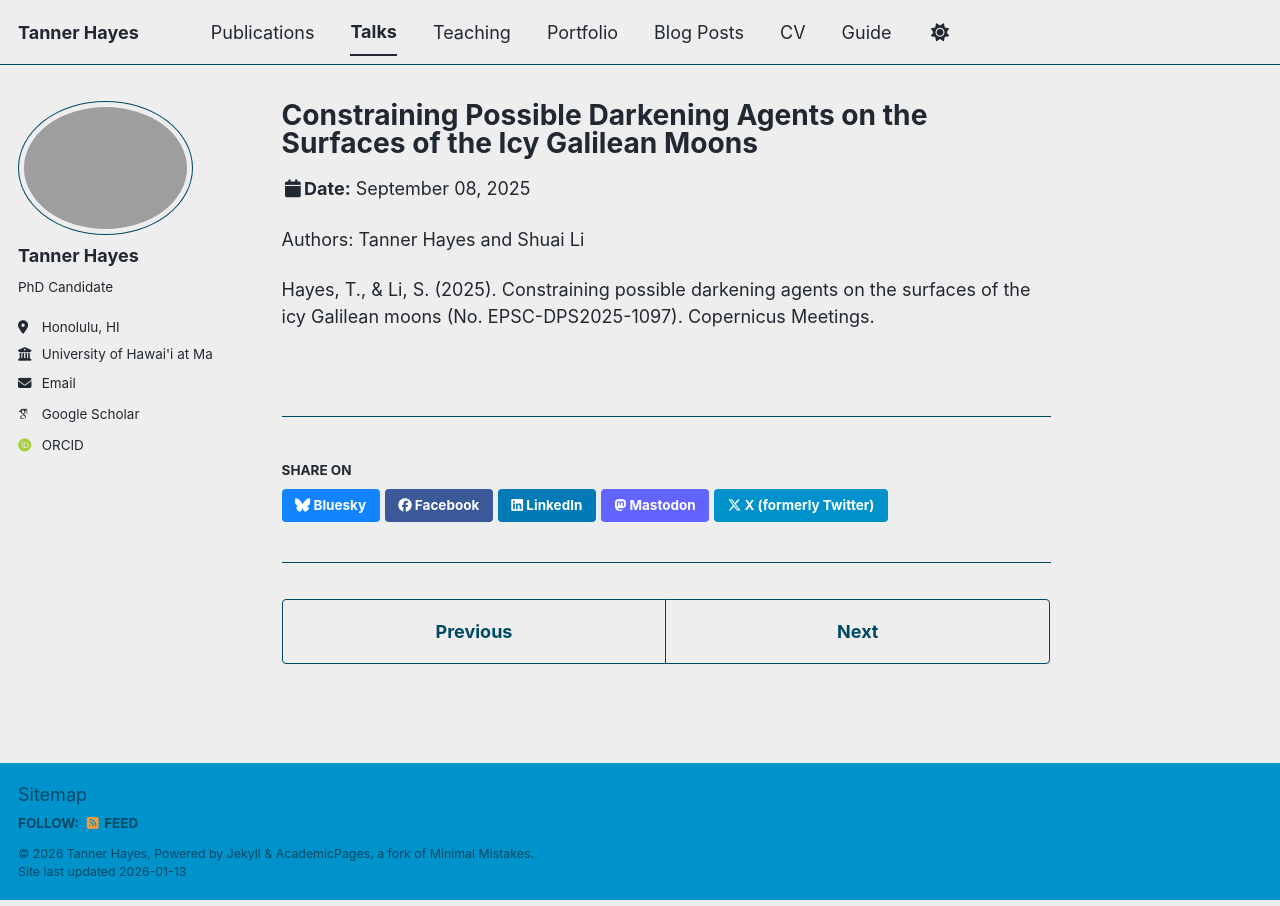
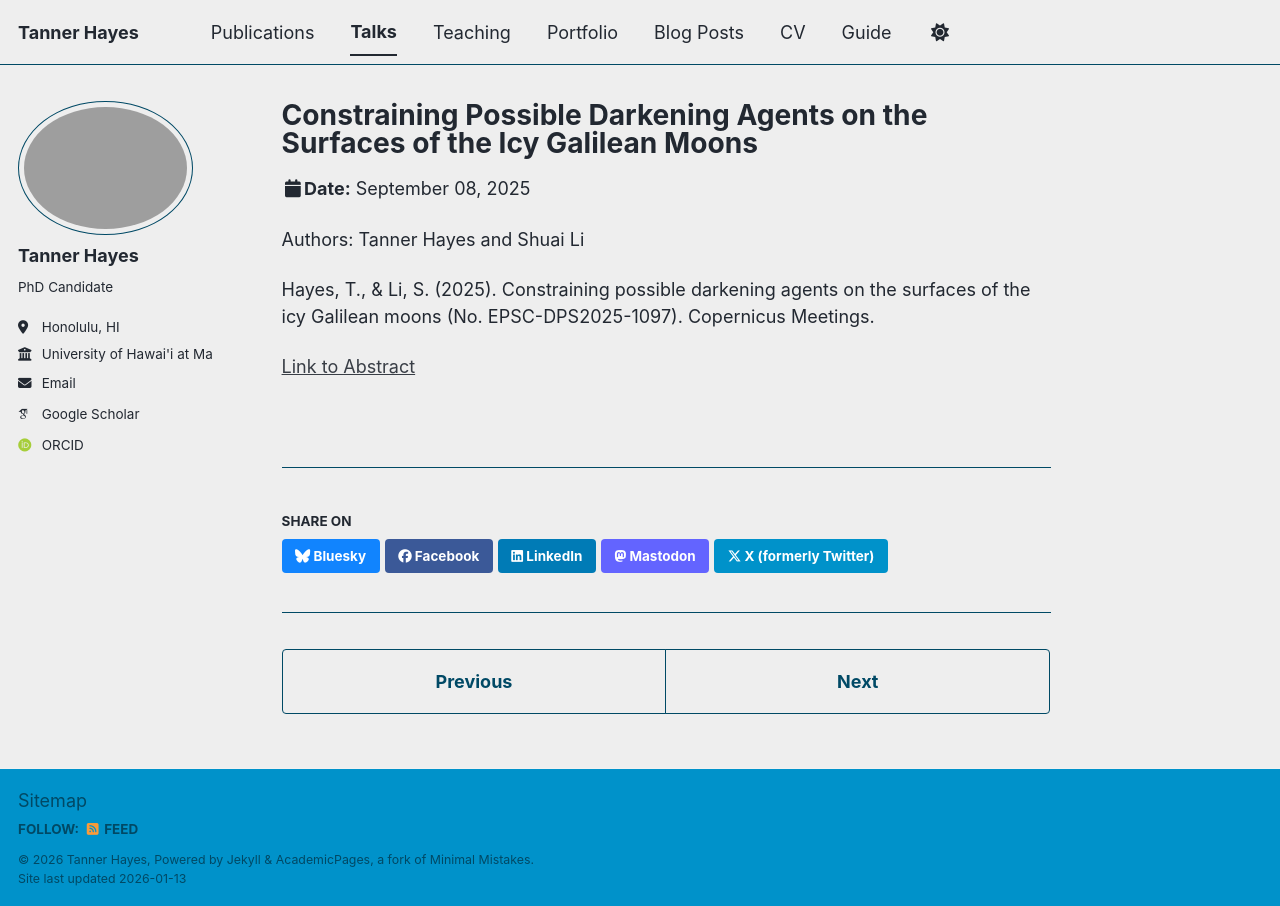
Before and after one commit to th-blip12/twhayes, a Jekyll site: the page built from _talks/EPSC-DPS-2025.md, in a window 1280 px wide. Built offline with Jekyll 4.4.1, drawn with Linux system fonts in a browser that asks for light colours; some web fonts are replaced; a script bundle is joined from its source files by our own code; library files that are not in the unit come from our copies.

Commit message:
Update EPSC-DPS-2025.md

```diff
--- a/_talks/EPSC-DPS-2025.md
+++ b/_talks/EPSC-DPS-2025.md
@@ -11,3 +11,5 @@ location: "Helsinki, Finland"
 Authors: Tanner Hayes and Shuai Li
 
 Hayes, T., & Li, S. (2025). Constraining possible darkening agents on the surfaces of the icy Galilean moons (No. EPSC-DPS2025-1097). Copernicus Meetings.
+
+[Link to Abstract](https://meetingorganizer.copernicus.org/EPSC-DPS2025/EPSC-DPS2025-1097.html)
```
